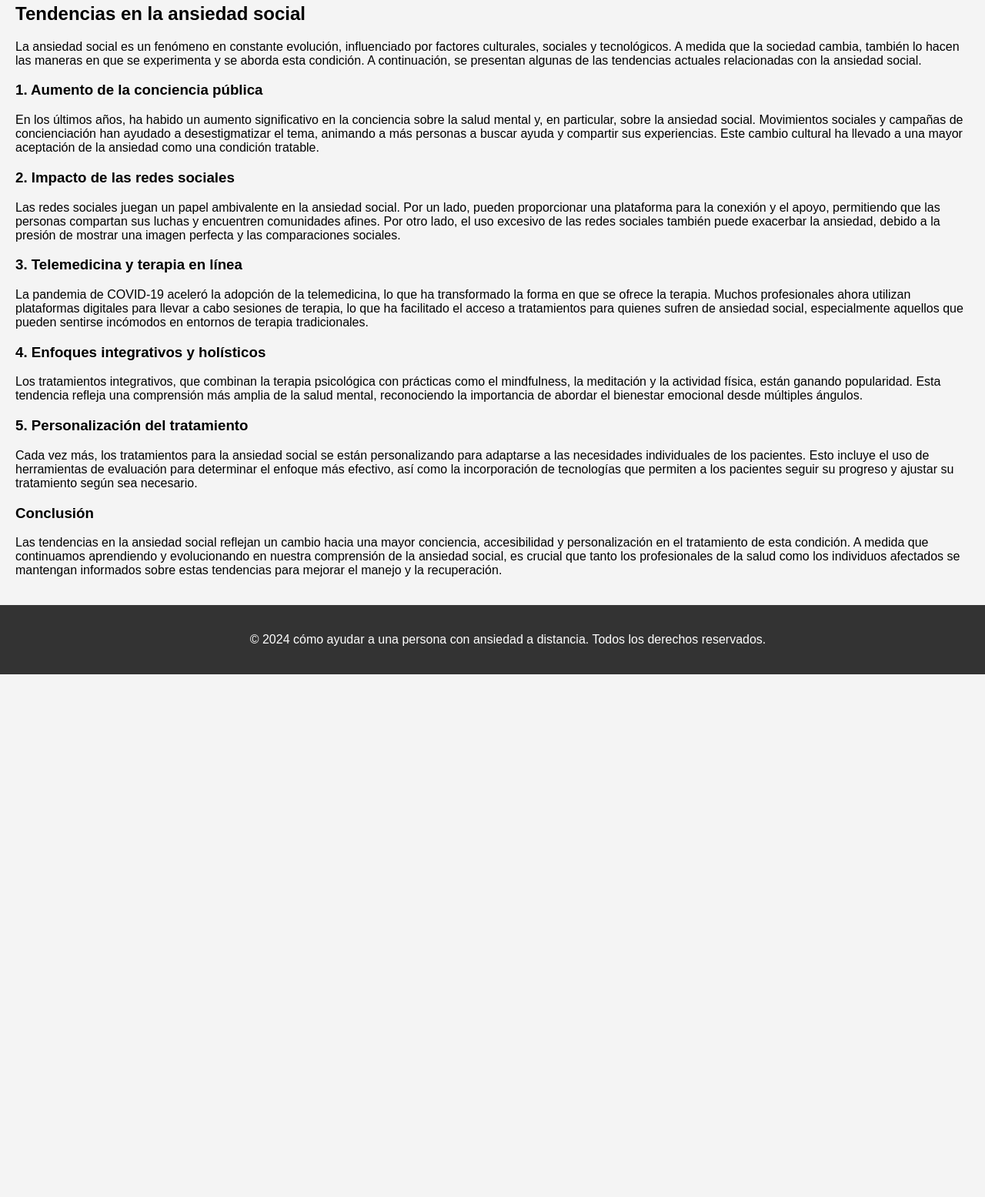
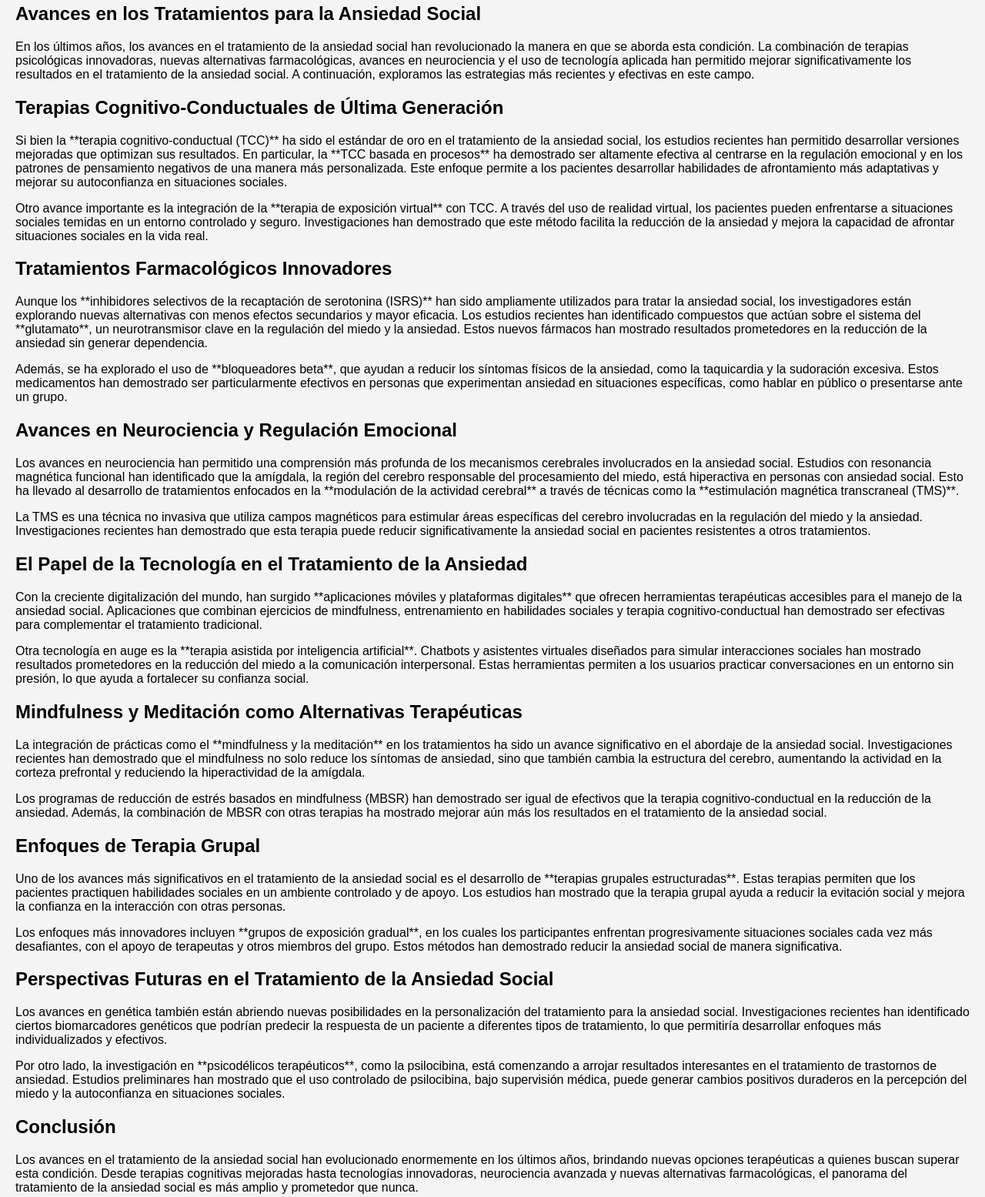
Before and after one commit to snucara/como-ayudar-a-una-persona-con-ansiedad-a-distancia, a plain HTML site: page 33.html in a window 1280 px wide. Shown: the part 258-1813 px from the top of the page at 77% size. Before the commit the page ends 1134 px from the top, so only its background shows below. Drawn offline with Linux system fonts and the light colour scheme.

Commit message:
Update 33.html

```diff
--- a/33.html
+++ b/33.html
@@ -153,28 +153,51 @@
 </nav>
 
 <main>
-   <section>
-    <h2>Tendencias en la ansiedad social</h2>
-    <p>La ansiedad social es un fenómeno en constante evolución, influenciado por factores culturales, sociales y tecnológicos. A medida que la sociedad cambia, también lo hacen las maneras en que se experimenta y se aborda esta condición. A continuación, se presentan algunas de las tendencias actuales relacionadas con la ansiedad social.</p>
+   <section id="avances-en-tratamientos">
+    <h2>Avances en los Tratamientos para la Ansiedad Social</h2>
+    <p>En los últimos años, los avances en el tratamiento de la ansiedad social han revolucionado la manera en que se aborda esta condición. La combinación de terapias psicológicas innovadoras, nuevas alternativas farmacológicas, avances en neurociencia y el uso de tecnología aplicada han permitido mejorar significativamente los resultados en el tratamiento de la ansiedad social. A continuación, exploramos las estrategias más recientes y efectivas en este campo.</p>
 
-    <h3>1. Aumento de la conciencia pública</h3>
-    <p>En los últimos años, ha habido un aumento significativo en la conciencia sobre la salud mental y, en particular, sobre la ansiedad social. Movimientos sociales y campañas de concienciación han ayudado a desestigmatizar el tema, animando a más personas a buscar ayuda y compartir sus experiencias. Este cambio cultural ha llevado a una mayor aceptación de la ansiedad como una condición tratable.</p>
+    <h2>Terapias Cognitivo-Conductuales de Última Generación</h2>
+    <p>Si bien la **terapia cognitivo-conductual (TCC)** ha sido el estándar de oro en el tratamiento de la ansiedad social, los estudios recientes han permitido desarrollar versiones mejoradas que optimizan sus resultados. En particular, la **TCC basada en procesos** ha demostrado ser altamente efectiva al centrarse en la regulación emocional y en los patrones de pensamiento negativos de una manera más personalizada. Este enfoque permite a los pacientes desarrollar habilidades de afrontamiento más adaptativas y mejorar su autoconfianza en situaciones sociales.</p>
 
-    <h3>2. Impacto de las redes sociales</h3>
-    <p>Las redes sociales juegan un papel ambivalente en la ansiedad social. Por un lado, pueden proporcionar una plataforma para la conexión y el apoyo, permitiendo que las personas compartan sus luchas y encuentren comunidades afines. Por otro lado, el uso excesivo de las redes sociales también puede exacerbar la ansiedad, debido a la presión de mostrar una imagen perfecta y las comparaciones sociales.</p>
+    <p>Otro avance importante es la integración de la **terapia de exposición virtual** con TCC. A través del uso de realidad virtual, los pacientes pueden enfrentarse a situaciones sociales temidas en un entorno controlado y seguro. Investigaciones han demostrado que este método facilita la reducción de la ansiedad y mejora la capacidad de afrontar situaciones sociales en la vida real.</p>
 
-    <h3>3. Telemedicina y terapia en línea</h3>
-    <p>La pandemia de COVID-19 aceleró la adopción de la telemedicina, lo que ha transformado la forma en que se ofrece la terapia. Muchos profesionales ahora utilizan plataformas digitales para llevar a cabo sesiones de terapia, lo que ha facilitado el acceso a tratamientos para quienes sufren de ansiedad social, especialmente aquellos que pueden sentirse incómodos en entornos de terapia tradicionales.</p>
+    <h2>Tratamientos Farmacológicos Innovadores</h2>
+    <p>Aunque los **inhibidores selectivos de la recaptación de serotonina (ISRS)** han sido ampliamente utilizados para tratar la ansiedad social, los investigadores están explorando nuevas alternativas con menos efectos secundarios y mayor eficacia. Los estudios recientes han identificado compuestos que actúan sobre el sistema del **glutamato**, un neurotransmisor clave en la regulación del miedo y la ansiedad. Estos nuevos fármacos han mostrado resultados prometedores en la reducción de la ansiedad sin generar dependencia.</p>
 
-    <h3>4. Enfoques integrativos y holísticos</h3>
-    <p>Los tratamientos integrativos, que combinan la terapia psicológica con prácticas como el mindfulness, la meditación y la actividad física, están ganando popularidad. Esta tendencia refleja una comprensión más amplia de la salud mental, reconociendo la importancia de abordar el bienestar emocional desde múltiples ángulos.</p>
+    <p>Además, se ha explorado el uso de **bloqueadores beta**, que ayudan a reducir los síntomas físicos de la ansiedad, como la taquicardia y la sudoración excesiva. Estos medicamentos han demostrado ser particularmente efectivos en personas que experimentan ansiedad en situaciones específicas, como hablar en público o presentarse ante un grupo.</p>
 
-    <h3>5. Personalización del tratamiento</h3>
-    <p>Cada vez más, los tratamientos para la ansiedad social se están personalizando para adaptarse a las necesidades individuales de los pacientes. Esto incluye el uso de herramientas de evaluación para determinar el enfoque más efectivo, así como la incorporación de tecnologías que permiten a los pacientes seguir su progreso y ajustar su tratamiento según sea necesario.</p>
+    <h2>Avances en Neurociencia y Regulación Emocional</h2>
+    <p>Los avances en neurociencia han permitido una comprensión más profunda de los mecanismos cerebrales involucrados en la ansiedad social. Estudios con resonancia magnética funcional han identificado que la amígdala, la región del cerebro responsable del procesamiento del miedo, está hiperactiva en personas con ansiedad social. Esto ha llevado al desarrollo de tratamientos enfocados en la **modulación de la actividad cerebral** a través de técnicas como la **estimulación magnética transcraneal (TMS)**.</p>
 
-    <h3>Conclusión</h3>
-    <p>Las tendencias en la ansiedad social reflejan un cambio hacia una mayor conciencia, accesibilidad y personalización en el tratamiento de esta condición. A medida que continuamos aprendiendo y evolucionando en nuestra comprensión de la ansiedad social, es crucial que tanto los profesionales de la salud como los individuos afectados se mantengan informados sobre estas tendencias para mejorar el manejo y la recuperación.</p>
+    <p>La TMS es una técnica no invasiva que utiliza campos magnéticos para estimular áreas específicas del cerebro involucradas en la regulación del miedo y la ansiedad. Investigaciones recientes han demostrado que esta terapia puede reducir significativamente la ansiedad social en pacientes resistentes a otros tratamientos.</p>
+
+    <h2>El Papel de la Tecnología en el Tratamiento de la Ansiedad</h2>
+    <p>Con la creciente digitalización del mundo, han surgido **aplicaciones móviles y plataformas digitales** que ofrecen herramientas terapéuticas accesibles para el manejo de la ansiedad social. Aplicaciones que combinan ejercicios de mindfulness, entrenamiento en habilidades sociales y terapia cognitivo-conductual han demostrado ser efectivas para complementar el tratamiento tradicional.</p>
+
+    <p>Otra tecnología en auge es la **terapia asistida por inteligencia artificial**. Chatbots y asistentes virtuales diseñados para simular interacciones sociales han mostrado resultados prometedores en la reducción del miedo a la comunicación interpersonal. Estas herramientas permiten a los usuarios practicar conversaciones en un entorno sin presión, lo que ayuda a fortalecer su confianza social.</p>
+
+    <h2>Mindfulness y Meditación como Alternativas Terapéuticas</h2>
+    <p>La integración de prácticas como el **mindfulness y la meditación** en los tratamientos ha sido un avance significativo en el abordaje de la ansiedad social. Investigaciones recientes han demostrado que el mindfulness no solo reduce los síntomas de ansiedad, sino que también cambia la estructura del cerebro, aumentando la actividad en la corteza prefrontal y reduciendo la hiperactividad de la amígdala.</p>
+
+    <p>Los programas de reducción de estrés basados en mindfulness (MBSR) han demostrado ser igual de efectivos que la terapia cognitivo-conductual en la reducción de la ansiedad. Además, la combinación de MBSR con otras terapias ha mostrado mejorar aún más los resultados en el tratamiento de la ansiedad social.</p>
+
+    <h2>Enfoques de Terapia Grupal</h2>
+    <p>Uno de los avances más significativos en el tratamiento de la ansiedad social es el desarrollo de **terapias grupales estructuradas**. Estas terapias permiten que los pacientes practiquen habilidades sociales en un ambiente controlado y de apoyo. Los estudios han mostrado que la terapia grupal ayuda a reducir la evitación social y mejora la confianza en la interacción con otras personas.</p>
+
+    <p>Los enfoques más innovadores incluyen **grupos de exposición gradual**, en los cuales los participantes enfrentan progresivamente situaciones sociales cada vez más desafiantes, con el apoyo de terapeutas y otros miembros del grupo. Estos métodos han demostrado reducir la ansiedad social de manera significativa.</p>
+
+    <h2>Perspectivas Futuras en el Tratamiento de la Ansiedad Social</h2>
+    <p>Los avances en genética también están abriendo nuevas posibilidades en la personalización del tratamiento para la ansiedad social. Investigaciones recientes han identificado ciertos biomarcadores genéticos que podrían predecir la respuesta de un paciente a diferentes tipos de tratamiento, lo que permitiría desarrollar enfoques más individualizados y efectivos.</p>
+
+    <p>Por otro lado, la investigación en **psicodélicos terapéuticos**, como la psilocibina, está comenzando a arrojar resultados interesantes en el tratamiento de trastornos de ansiedad. Estudios preliminares han mostrado que el uso controlado de psilocibina, bajo supervisión médica, puede generar cambios positivos duraderos en la percepción del miedo y la autoconfianza en situaciones sociales.</p>
+
+    <h2>Conclusión</h2>
+    <p>Los avances en el tratamiento de la ansiedad social han evolucionado enormemente en los últimos años, brindando nuevas opciones terapéuticas a quienes buscan superar esta condición. Desde terapias cognitivas mejoradas hasta tecnologías innovadoras, neurociencia avanzada y nuevas alternativas farmacológicas, el panorama del tratamiento de la ansiedad social es más amplio y prometedor que nunca.</p>
+
+    <p>Gracias a la combinación de diferentes enfoques, cada vez más personas pueden encontrar un tratamiento que se adapte a sus necesidades individuales. Con el continuo desarrollo de la ciencia y la tecnología, el futuro del tratamiento de la ansiedad social sigue expandiéndose, ofreciendo esperanza y soluciones efectivas para quienes buscan mejorar su calidad de vida.</p>
 </section>
+
 
 </main>
 
```
